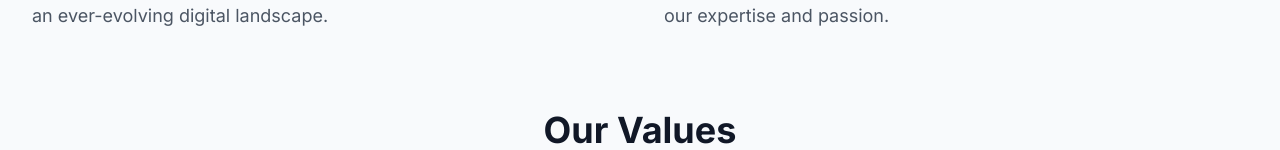
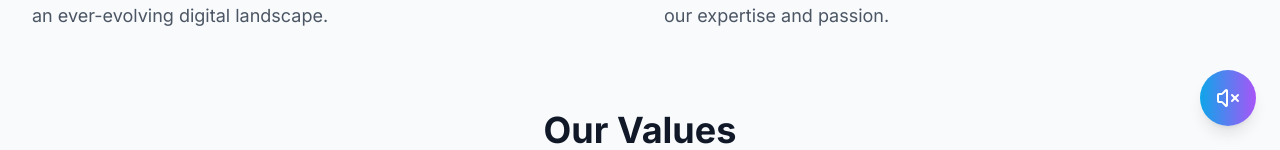
Before and after one commit to R-Denzel/company-website, a React (Vite) app in the folder company-website/: page /about in a window 1280 px wide. Shown: the part 650-800 px from the top of the page. Built offline with nearby package versions, Linux system fonts and the light colour scheme; no server answers.

Commit message:
Added background music component with toggle control

```diff
--- a/company-website/src/App.jsx
+++ b/company-website/src/App.jsx
@@ -4,6 +4,7 @@ import { Analytics } from '@vercel/analytics/react';
 import { ThemeProvider } from './contexts/ThemeContext';
 import Header from './components/Header';
 import Footer from './components/Footer';
+import BackgroundMusic from './components/BackgroundMusic';
 
 // Import pages
 import Home from './pages/Home';
@@ -40,6 +41,7 @@ function App() {
           </main>
           <Footer />
         </div>
+        <BackgroundMusic />
         <Analytics />
       </Router>
     </ThemeProvider>
--- /dev/null
+++ b/company-website/src/components/BackgroundMusic.jsx
@@ -0,0 +1,79 @@
+import React, { useState, useRef, useEffect } from 'react';
+import { Volume2, VolumeX } from 'lucide-react';
+
+const BackgroundMusic = () => {
+  const [isPlaying, setIsPlaying] = useState(false);
+  const [isMuted, setIsMuted] = useState(true);
+  const audioRef = useRef(null);
+
+  useEffect(() => {
+    if (audioRef.current) {
+      audioRef.current.volume = 0.3; // Set to 30% volume for background music
+    }
+  }, []);
+
+  const togglePlay = () => {
+    if (audioRef.current) {
+      if (isPlaying) {
+        audioRef.current.pause();
+      } else {
+        audioRef.current.play().catch(err => {
+          console.log('Audio play failed:', err);
+        });
+      }
+      setIsPlaying(!isPlaying);
+      setIsMuted(false);
+    }
+  };
+
+  const toggleMute = () => {
+    if (audioRef.current) {
+      const newMutedState = !isMuted;
+      audioRef.current.muted = newMutedState;
+      setIsMuted(newMutedState);
+
+      // If unmuting and not playing, start playing
+      if (!newMutedState && !isPlaying) {
+        audioRef.current.play().catch(err => {
+          console.log('Audio play failed:', err);
+        });
+        setIsPlaying(true);
+      }
+    }
+  };
+
+  return (
+    <>
+      {/* Audio element - Add your music file to /public/music.mp3 */}
+      <audio
+        ref={audioRef}
+        loop
+        muted={isMuted}
+        onEnded={() => setIsPlaying(false)}
+      >
+        <source src="/music.mp3" type="audio/mpeg" />
+        Your browser does not support the audio element.
+      </audio>
+
+      {/* Music Control Button - Fixed position in bottom right */}
+      <button
+        onClick={toggleMute}
+        className="fixed bottom-6 right-6 z-50 p-4 bg-gradient-to-r from-primary-500 to-secondary-500 text-white rounded-full shadow-lg hover:shadow-xl transform hover:scale-110 transition-all duration-300 group"
+        aria-label={isMuted ? 'Unmute background music' : 'Mute background music'}
+      >
+        {isMuted ? (
+          <VolumeX className="w-6 h-6" />
+        ) : (
+          <Volume2 className="w-6 h-6 animate-pulse" />
+        )}
+
+        {/* Tooltip */}
+        <span className="absolute bottom-full right-0 mb-2 px-3 py-1 bg-gray-900 text-white text-sm rounded opacity-0 group-hover:opacity-100 transition-opacity whitespace-nowrap">
+          {isMuted ? 'Play Music' : 'Pause Music'}
+        </span>
+      </button>
+    </>
+  );
+};
+
+export default BackgroundMusic;
```
